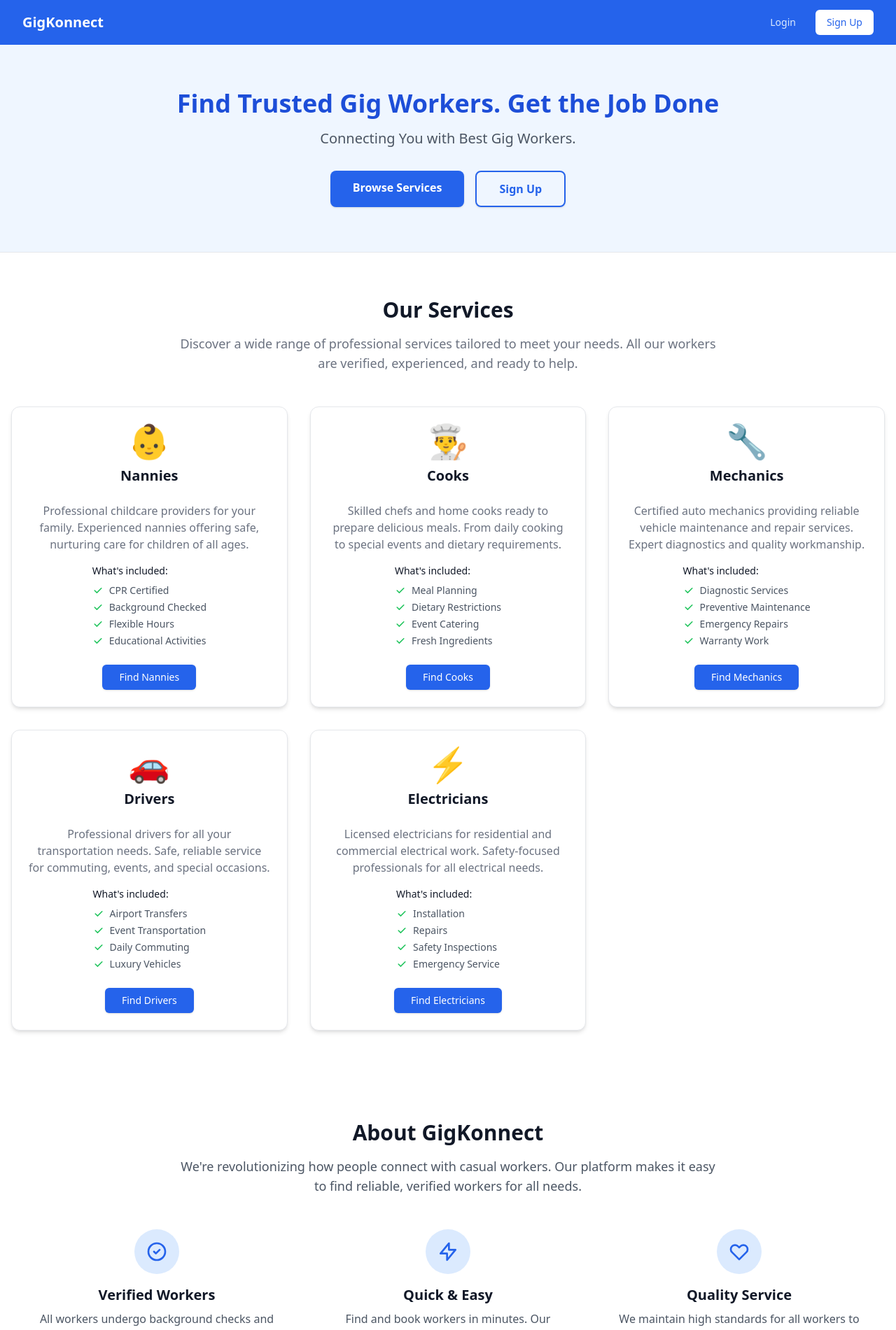
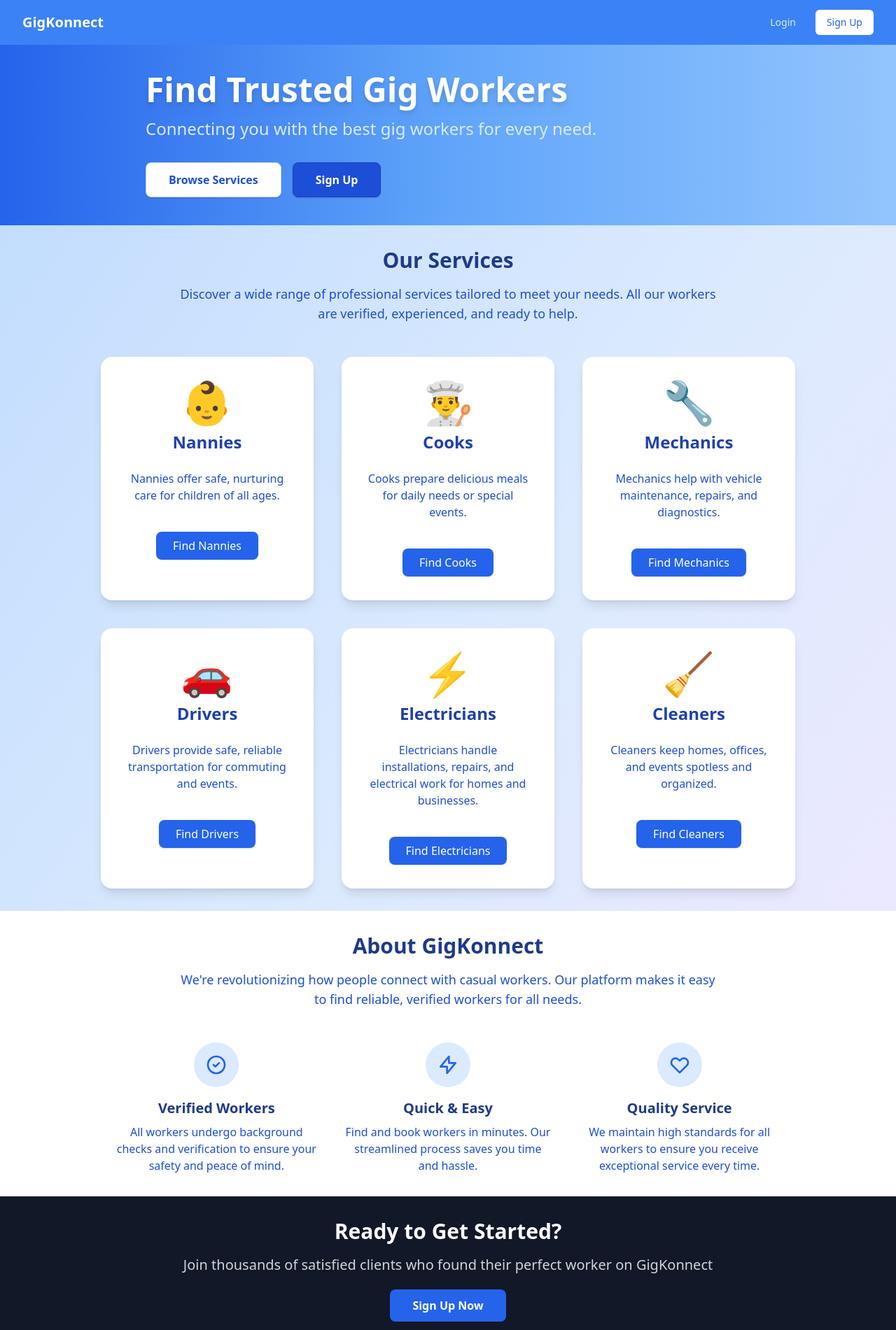
Before and after one commit to waseprisca0/GigKonnect_capstone_project, a React (Vite) app: page / in a window 1280 px wide. Shown: the top 1901 px of the page at 70% size. Built offline with nearby package versions, Linux system fonts and the light colour scheme.

Commit message:
style: restyle home page, navbar, and categories for modern professional look

```diff
--- a/src/components/Navbar.jsx
+++ b/src/components/Navbar.jsx
@@ -9,7 +9,7 @@
   const isActive = (path) => location.pathname === path;
 
   return (
-    <nav className="bg-blue-600 text-white shadow-lg">
+    <nav className="bg-blue-500 text-white shadow-lg">
       <div className="max-w-7xl mx-auto px-4 sm:px-6 lg:px-8">
         <div className="flex justify-between items-center h-16">
           {/* Logo and Profile */}
@@ -22,8 +22,8 @@
                 to="/profile"
                 className={`px-3 py-2 rounded-md text-sm font-medium transition-colors ${
                   isActive('/profile')
-                    ? 'bg-blue-700 text-white'
-                    : 'text-blue-100 hover:bg-blue-500 hover:text-white'
+                    ? 'bg-blue-600 text-white'
+                    : 'text-blue-100 hover:bg-blue-400 hover:text-white'
                 }`}
               >
                 Profile
--- a/src/pages/Home.jsx
+++ b/src/pages/Home.jsx
@@ -13,36 +13,43 @@
       id: 'nanny',
       name: 'Nannies',
       icon: '👶',
-      description: 'Professional childcare providers for your family. Experienced nannies offering safe, nurturing care for children of all ages.',
+      description: 'Nannies offer safe, nurturing care for children of all ages.',
       features: ['CPR Certified', 'Background Checked', 'Flexible Hours', 'Educational Activities']
     },
     {
       id: 'cook',
       name: 'Cooks',
       icon: '👨‍🍳',
-      description: 'Skilled chefs and home cooks ready to prepare delicious meals. From daily cooking to special events and dietary requirements.',
+      description: 'Cooks prepare delicious meals for daily needs or special events.',
       features: ['Meal Planning', 'Dietary Restrictions', 'Event Catering', 'Fresh Ingredients']
     },
     {
       id: 'mechanic',
       name: 'Mechanics',
       icon: '🔧',
-      description: 'Certified auto mechanics providing reliable vehicle maintenance and repair services. Expert diagnostics and quality workmanship.',
+      description: 'Mechanics help with vehicle maintenance, repairs, and diagnostics.',
       features: ['Diagnostic Services', 'Preventive Maintenance', 'Emergency Repairs', 'Warranty Work']
     },
     {
       id: 'driver',
       name: 'Drivers',
       icon: '🚗',
-      description: 'Professional drivers for all your transportation needs. Safe, reliable service for commuting, events, and special occasions.',
+      description: 'Drivers provide safe, reliable transportation for commuting and events.',
       features: ['Airport Transfers', 'Event Transportation', 'Daily Commuting', 'Luxury Vehicles']
     },
     {
       id: 'electrician',
       name: 'Electricians',
       icon: '⚡',
-      description: 'Licensed electricians for residential and commercial electrical work. Safety-focused professionals for all electrical needs.',
+      description: 'Electricians handle installations, repairs, and electrical work for homes and businesses.',
       features: ['Installation', 'Repairs', 'Safety Inspections', 'Emergency Service']
+    },
+    {
+      id: 'cleaner',
+      name: 'Cleaners',
+      icon: '🧹',
+      description: 'Cleaners keep homes, offices, and events spotless and organized.',
+      features: ['Deep Cleaning', 'Move-in/Move-out', 'Eco-friendly Products', 'Flexible Scheduling']
     }
   ];
 
@@ -76,27 +83,23 @@
   }, [selectedCategory]);
 
   return (
-    <div className="bg-white">
+    <div className="min-h-screen bg-gradient-to-br from-blue-200 via-blue-100 to-purple-100 font-sans">
       {/* Hero Section */}
-      <section className="py-16 bg-blue-50 border-b">
-        <div className="max-w-4xl mx-auto px-4 text-center">
-          <h1 className="text-3xl md:text-4xl font-extrabold text-blue-700 mb-4">
-            Find Trusted Gig Workers. Get the Job Done
-          </h1>
-          <p className="text-lg md:text-xl text-gray-600 mb-8">
-            Connecting You with Best Gig Workers.
-          </p>
-          <div className="flex flex-col sm:flex-row gap-4 justify-center">
+      <section className="py-10 bg-gradient-to-r from-blue-600 via-blue-400 to-blue-300">
+        <div className="max-w-4xl mx-auto px-4 text-left">
+          <h1 className="text-4xl md:text-5xl font-extrabold text-white mb-4 drop-shadow-lg">Find Trusted Gig Workers</h1>
+          <p className="text-lg md:text-2xl text-blue-100 mb-8 font-medium">Connecting you with the best gig workers for every need.</p>
+          <div className="flex flex-col sm:flex-row gap-4">
             <a
               href="#services"
-              className="bg-blue-600 text-white px-8 py-3 rounded-lg font-semibold hover:bg-blue-700 transition-colors shadow"
+              className="bg-white text-blue-700 px-8 py-3 rounded-lg font-semibold hover:bg-blue-50 transition-colors shadow border border-blue-200"
             >
               Browse Services
             </a>
             {!user && (
               <Link
                 to="/register"
-                className="border-2 border-blue-600 text-blue-600 px-8 py-3 rounded-lg font-semibold hover:bg-blue-600 hover:text-white transition-colors shadow"
+                className="bg-blue-700 text-white px-8 py-3 rounded-lg font-semibold hover:bg-blue-800 transition-colors shadow border border-blue-800"
               >
                 Sign Up
               </Link>
@@ -106,47 +109,34 @@
       </section>
 
       {/* Services Section */}
-      <section id="services" className="py-16">
-        <div className="max-w-7xl mx-auto px-4">
+      <section id="services" className="py-8">
+        <div className="max-w-5xl mx-auto px-4">
           <div className="text-center mb-12">
-            <h2 className="text-3xl font-bold text-gray-900 mb-4">Our Services</h2>
-            <p className="text-lg text-gray-500 max-w-3xl mx-auto">
+            <h2 className="text-3xl font-bold text-blue-900 mb-4">Our Services</h2>
+            <p className="text-lg text-blue-700 max-w-3xl mx-auto">
               Discover a wide range of professional services tailored to meet your needs. All our workers are verified, experienced, and ready to help.
             </p>
           </div>
 
-          <div className="grid grid-cols-1 md:grid-cols-2 lg:grid-cols-3 gap-8">
+          <div className="grid grid-cols-1 md:grid-cols-2 lg:grid-cols-3 gap-10">
             {categories.map((category) => {
               const isSelected = selectedCategory === category.id;
               const noWorker = isSelected && workers.length === 0;
               return (
                 <div
                   key={category.id}
-                  className={`bg-white rounded-xl shadow-md hover:shadow-lg transition-shadow duration-300 p-6 cursor-pointer flex flex-col items-center border ${isSelected ? 'border-blue-600' : 'border-gray-200'}`}
+                  className={`bg-white rounded-2xl shadow-lg hover:shadow-2xl transition-shadow duration-300 p-8 cursor-pointer flex flex-col items-center border-2 ${isSelected ? 'border-blue-500' : 'border-transparent'}`}
                   onClick={() => setSelectedCategory(category.id)}
                 >
                   <div className="text-center mb-4">
-                    <div className="text-5xl mb-3">{category.icon}</div>
-                    <h3 className="text-xl font-semibold text-gray-900 mb-2">{category.name}</h3>
+                    <div className="text-6xl mb-3">{category.icon}</div>
+                    <h3 className="text-2xl font-bold text-blue-800 mb-2">{category.name}</h3>
                   </div>
-                  <p className="text-gray-500 mb-4 text-center">
+                  <p className="text-blue-700 mb-4 text-center">
                     {category.description}
                   </p>
-                  <div className="space-y-2">
-                    <h4 className="font-medium text-gray-900 text-sm">What's included:</h4>
-                    <ul className="space-y-1">
-                      {category.features.map((feature, index) => (
-                        <li key={index} className="flex items-center text-sm text-gray-600">
-                          <svg className="w-4 h-4 text-green-500 mr-2" fill="currentColor" viewBox="0 0 20 20">
-                            <path fillRule="evenodd" d="M16.707 5.293a1 1 0 010 1.414l-8 8a1 1 0 01-1.414 0l-4-4a1 1 0 011.414-1.414L8 12.586l7.293-7.293a1 1 0 011.414 0z" clipRule="evenodd" />
-                          </svg>
-                          {feature}
-                        </li>
-                      ))}
-                    </ul>
-                  </div>
-                  <div className="mt-6 text-center flex items-center justify-center gap-2">
-                    <button className="inline-block bg-blue-600 text-white px-6 py-2 rounded-md text-sm font-medium hover:bg-blue-700 transition-colors shadow">
+                  <div className="mt-6 text-center flex items-center justify-center gap-2 w-full">
+                    <button className="inline-block bg-blue-600 text-white px-6 py-2 rounded-lg text-base font-medium hover:bg-blue-700 transition-colors shadow">
                       Find {category.name}
                     </button>
                     {noWorker && (
@@ -162,7 +152,7 @@
 
           {/* Worker List for Selected Category */}
           {selectedCategory && (
-            <div className="mt-12">
+            <div className="mt-16">
               <h3 className="text-2xl font-bold mb-4 text-center text-blue-700">
                 {categories.find((cat) => cat.id === selectedCategory)?.name} Workers
               </h3>
@@ -180,7 +170,7 @@
                       >
                         {worker.name}
                       </Link>
-                      <span className="text-gray-700">{worker.skill_category}</span>
+                      <span className="text-blue-700">{worker.skill_category}</span>
                     </li>
                   ))}
                 </ul>
@@ -201,11 +191,11 @@
       </section>
 
       {/* About Section */}
-      <section id="about" className="py-16 bg-white">
-        <div className="max-w-7xl mx-auto px-4 sm:px-6 lg:px-8">
+      <section id="about" className="py-8 bg-white">
+        <div className="max-w-5xl mx-auto px-4 sm:px-6 lg:px-8">
           <div className="text-center mb-12">
-            <h2 className="text-3xl font-bold text-gray-900 mb-4">About GigKonnect</h2>
-            <p className="text-lg text-gray-600 max-w-3xl mx-auto">
+            <h2 className="text-3xl font-bold text-blue-900 mb-4">About GigKonnect</h2>
+            <p className="text-lg text-blue-700 max-w-3xl mx-auto">
               We're revolutionizing how people connect with casual workers.
               Our platform makes it easy to find reliable, verified workers for all needs.
             </p>
@@ -218,8 +208,8 @@
                   <path strokeLinecap="round" strokeLinejoin="round" strokeWidth={2} d="M9 12l2 2 4-4m6 2a9 9 0 11-18 0 9 9 0 0118 0z" />
                 </svg>
               </div>
-              <h3 className="text-xl font-semibold text-gray-900 mb-2">Verified Workers</h3>
-              <p className="text-gray-600">
+              <h3 className="text-xl font-semibold text-blue-900 mb-2">Verified Workers</h3>
+              <p className="text-blue-700">
                 All workers undergo background checks and verification to ensure your safety and peace of mind.
               </p>
             </div>
@@ -230,8 +220,8 @@
                   <path strokeLinecap="round" strokeLinejoin="round" strokeWidth={2} d="M13 10V3L4 14h7v7l9-11h-7z" />
                 </svg>
               </div>
-              <h3 className="text-xl font-semibold text-gray-900 mb-2">Quick & Easy</h3>
-              <p className="text-gray-600">
+              <h3 className="text-xl font-semibold text-blue-900 mb-2">Quick & Easy</h3>
+              <p className="text-blue-700">
                 Find and book workers in minutes. Our streamlined process saves you time and hassle.
               </p>
             </div>
@@ -242,8 +232,8 @@
                   <path strokeLinecap="round" strokeLinejoin="round" strokeWidth={2} d="M4.318 6.318a4.5 4.5 0 000 6.364L12 20.364l7.682-7.682a4.5 4.5 0 00-6.364-6.364L12 7.636l-1.318-1.318a4.5 4.5 0 00-6.364 0z" />
                 </svg>
               </div>
-              <h3 className="text-xl font-semibold text-gray-900 mb-2">Quality Service</h3>
-              <p className="text-gray-600">
+              <h3 className="text-xl font-semibold text-blue-900 mb-2">Quality Service</h3>
+              <p className="text-blue-700">
                 We maintain high standards for all workers to ensure you receive exceptional service every time.
               </p>
             </div>
@@ -252,8 +242,8 @@
       </section>
 
       {/* CTA Section - this should be the last section before the footer */}
-      <section className="bg-gray-900 text-white py-16">
-        <div className="max-w-7xl mx-auto px-4 sm:px-6 lg:px-8 text-center">
+      <section className="bg-gray-900 text-white py-8">
+        <div className="max-w-4xl mx-auto px-4 sm:px-6 lg:px-8 text-center">
           <h2 className="text-3xl font-bold mb-4">Ready to Get Started?</h2>
           <p className="text-xl text-gray-300 mb-8">
             Join thousands of satisfied clients who found their perfect worker on GigKonnect
--- a/src/pages/WorkerProfile.jsx
+++ b/src/pages/WorkerProfile.jsx
@@ -30,30 +30,46 @@
   if (!worker) return <div className="text-center mt-8">Worker not found.</div>;
 
   return (
-    <div className="max-w-xl mx-auto mt-10 p-6 bg-white rounded shadow">
+    <div className="min-h-screen bg-gradient-to-br from-blue-100 via-purple-100 to-white flex items-center justify-center font-sans">
+      <div className="w-full max-w-2xl mx-auto p-8 bg-white rounded-2xl shadow-xl border border-blue-100">
         <button
           onClick={() => navigate(-1)}
-        className="mb-4 px-4 py-2 bg-blue-500 text-white rounded hover:bg-blue-600"
+          className="mb-6 px-5 py-2 bg-blue-600 text-white rounded-lg font-medium shadow hover:bg-blue-700 transition-colors"
         >
-        Back
+          ← Back
         </button>
-      <h2 className="text-2xl font-bold mb-4">Worker Profile</h2>
-      <div className="mb-4">
-        <div><strong>Name:</strong> {worker.name}</div>
-        <div><strong>Skill Category:</strong> {worker.skill_category}</div>
-        <div><strong>Contact Info:</strong> {worker.contact_info || 'Not set'}</div>
-        <div><strong>Bio:</strong> {worker.bio || 'Not set'}</div>
+        <div className="flex flex-col md:flex-row items-center md:items-start gap-8">
+          {/* Avatar */}
+          <div className="flex-shrink-0 w-32 h-32 rounded-full bg-gradient-to-br from-blue-400 via-purple-300 to-blue-200 flex items-center justify-center text-5xl font-bold text-white shadow-md border-4 border-blue-200">
+            {worker.name ? worker.name.charAt(0).toUpperCase() : '?'}
+          </div>
+          {/* Profile Details */}
+          <div className="flex-1 w-full">
+            <h2 className="text-3xl font-extrabold text-blue-800 mb-2 tracking-tight">{worker.name}</h2>
+            <div className="mb-3 text-lg text-gray-700">
+              <span className="inline-block bg-purple-100 text-purple-700 px-3 py-1 rounded-full font-semibold mr-2">
+                {worker.skill_category || 'No category'}
+              </span>
+            </div>
+            <div className="mb-2 text-base text-gray-800">
+              <strong className="text-blue-700">Contact:</strong> {worker.contact_info || <span className="text-gray-400">Not set</span>}
+            </div>
+            <div className="mb-4 text-base text-gray-800">
+              <strong className="text-blue-700">Bio:</strong> {worker.bio || <span className="text-gray-400">Not set</span>}
             </div>
             {worker.contact_info && (
               <a
                 href={`https://wa.me/${worker.contact_info.replace(/[^\d]/g, '')}`}
                 target="_blank"
                 rel="noopener noreferrer"
-          className="inline-block bg-green-500 hover:bg-green-600 text-white font-semibold px-6 py-2 rounded shadow transition-colors duration-150 mt-2"
+                className="inline-block bg-gradient-to-r from-blue-500 to-purple-500 hover:from-blue-600 hover:to-purple-600 text-white font-semibold px-6 py-2 rounded-lg shadow transition-colors duration-150 mt-2"
               >
-          Chat me on WhatsApp
+                💬 Chat me on WhatsApp
               </a>
             )}
+          </div>
+        </div>
+      </div>
     </div>
   );
 };
```
Also changed, not shown: src/pages/Profile.jsx (+44 -24 lines). Lines whose indentation alone changed are shown as unchanged.
